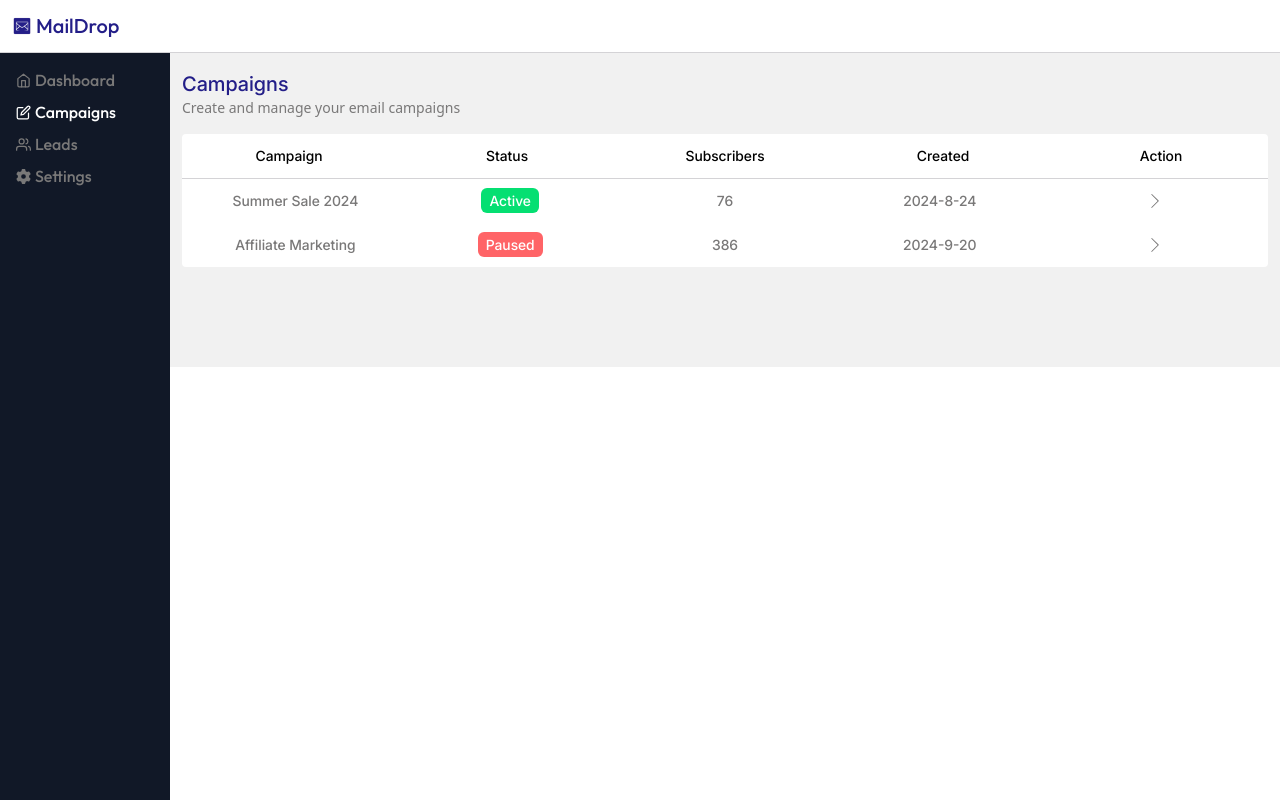
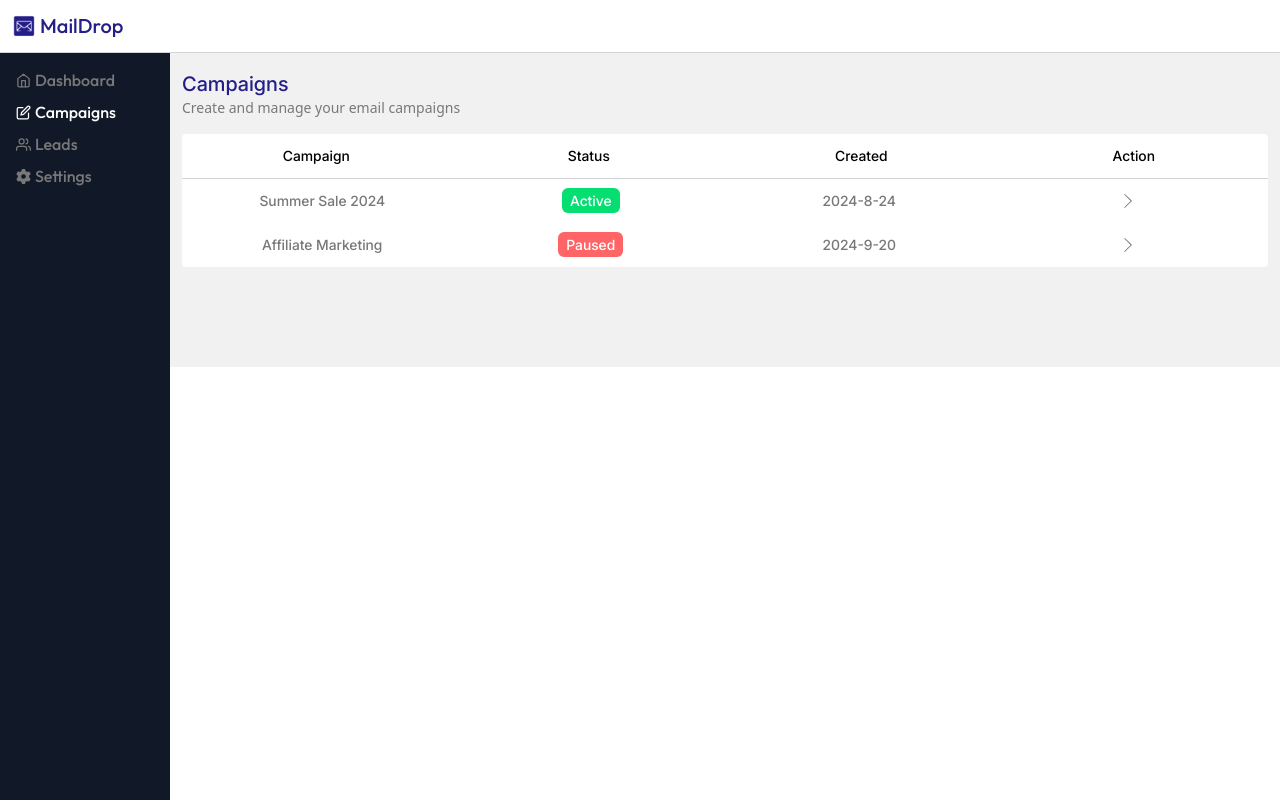
Before and after one commit to Habeebamoo/MailDrop, a React (Vite) app in the folder client/: page /dashboard/campaigns in a window 1280 px wide. Built offline with nearby package versions, Linux system fonts and the light colour scheme.

Commit message:
decreased campaign table size

```diff
--- a/client/src/components/dashboard/Campaigns.tsx
+++ b/client/src/components/dashboard/Campaigns.tsx
@@ -6,30 +6,27 @@ const Campaigns = () => {
       <h1 className="text-xl text-primary font-inter mt-3">Campaigns</h1>
       <p className="text-sm text-accent mb-4">Create and manage your email campaigns</p>
       <div className="bg-white rounded-sm mt-2">
-        <div className="grid grid-cols-5 gap-1 font-inter text-sm border-b-1 border-b-accentLight py-3 text-center">
+        <div className="grid grid-cols-4 gap-1 font-inter text-sm border-b-1 border-b-accentLight py-3 text-center">
           <p>Campaign</p>
           <p>Status</p>
-          <p>Subscribers</p>
           <p>Created</p>
           <p>Action</p>
         </div>
-        <div className="grid grid-cols-5 gap-1 font-inter text-sm py-3 px-2 text-center text-accent">
+        <div className="grid grid-cols-4 gap-1 font-inter text-sm py-3 px-2 text-center text-accent">
           <p>Summer Sale 2024</p>
           <div>
             <p className="bg-green-400 px-2 py-1 rounded-md text-white inline">Active</p>
           </div>
-          <p>76</p>
           <p>2024-8-24</p>
           <div className="flex-center cursor-pointer">
             <SlArrowRight />
           </div>
         </div>
-        <div className="grid grid-cols-5 gap-1 font-inter text-sm py-3 px-2 text-center text-accent">
+        <div className="grid grid-cols-4 gap-1 font-inter text-sm py-3 px-2 text-center text-accent">
           <p>Affiliate Marketing</p>
           <div>
             <p className="bg-red-400 px-2 py-1 rounded-md text-white inline">Paused</p>
           </div>
-          <p>386</p>
           <p>2024-9-20</p>
           <div className="flex-center cursor-pointer">
             <SlArrowRight />
--- a/client/src/components/dashboard/DashboardPage.tsx
+++ b/client/src/components/dashboard/DashboardPage.tsx
@@ -32,28 +32,25 @@ const DashboardPage = () => {
       </div>
       <h1 className="text-xl text-primary font-inter mt-6">Recent Campaigns</h1>
       <div className="bg-white rounded-sm mt-2">
-        <div className="grid grid-cols-5 gap-1 font-inter text-sm border-b-1 border-b-accentLight py-3 text-center">
+        <div className="grid grid-cols-4 gap-1 font-inter text-sm border-b-1 border-b-accentLight py-3 text-center">
           <p>Campaign</p>
           <p>Status</p>
-          <p>Clicks</p>
           <p>Subscribers</p>
           <p>Created</p>
         </div>
-        <div className="grid grid-cols-5 gap-1 font-inter text-sm py-3 px-2 text-center text-accent">
+        <div className="grid grid-cols-4 gap-1 font-inter text-sm py-3 px-2 text-center text-accent">
           <p>Summer Sale 2024</p>
           <div>
             <p className="bg-green-400 px-2 py-1 rounded-md text-white inline">Active</p>
           </div>
-          <p>201</p>
           <p>76</p>
           <p>2024-8-24</p>
         </div>
-        <div className="grid grid-cols-5 gap-1 font-inter text-sm py-3 px-2 text-center text-accent">
+        <div className="grid grid-cols-4 gap-1 font-inter text-sm py-3 px-2 text-center text-accent">
           <p>Affiliate Marketing</p>
           <div>
             <p className="bg-red-400 px-2 py-1 rounded-md text-white inline">Paused</p>
           </div>
-          <p>554</p>
           <p>386</p>
           <p>2024-9-20</p>
         </div>
--- a/client/src/components/dashboard/Header.tsx
+++ b/client/src/components/dashboard/Header.tsx
@@ -4,7 +4,7 @@ const Header = () => {
   return (
     <header className="p-3 bg-white z-50 fixed top-0 left-0 right-0 border-b-1 border-b-accentLight">
       <div className="flex-start">
-        <img src={logo} className="h-5" />
+        <img src={logo} className="h-6" />
         <h1 className="text-primary text-xl font-outfit ml-1">MailDrop</h1>
       </div>
     </header>
--- a/client/src/components/home/Footer.tsx
+++ b/client/src/components/home/Footer.tsx
@@ -4,7 +4,7 @@ const Footer = () => {
   const year = new Date().getFullYear()
 
   return (
-    <footer className="bg-secondary px-6 py-8">
+    <footer className="bg-secondary px-6 py-10">
       <div className="flex-start">
         <img src={logo} className="h-[30px]" />
         <span className="text-xl font-outfit ml-2 text-white">MailDrop</span>
--- a/client/src/components/home/Hero.tsx
+++ b/client/src/components/home/Hero.tsx
@@ -25,7 +25,7 @@ const Hero = () => {
             <FaArrowRight size={14} />
           </button>
         </div>
-        <div className="max-sm:mt-10 lg:ml-5">
+        <div className="max-sm:mt-12 lg:ml-5">
           <div className="flex-center">
             <img src={heroImg} className="max-lg:h-[350px] lg:h-[250px]" />
           </div>
```
